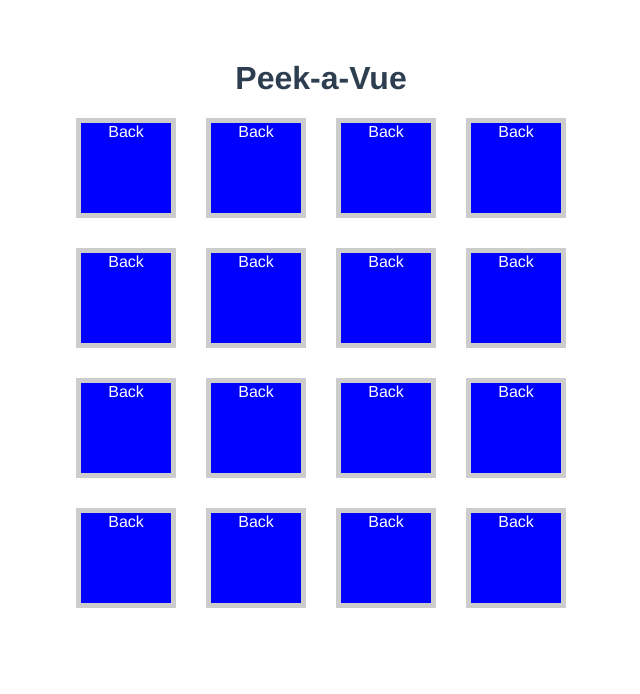
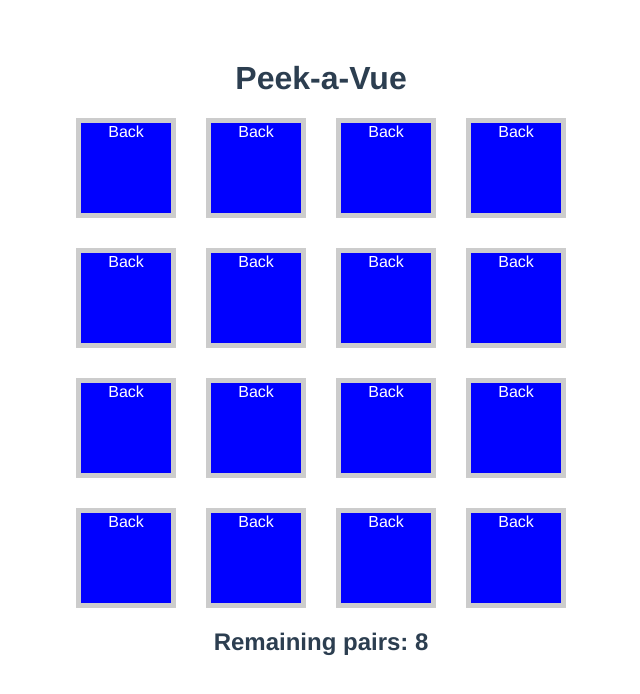
Before and after one commit to basice/peek-a-vue, a Vue app: page / in a window 1280 px wide. Shown: the top 694 px of the page, without its empty margins (319-959 px from the left). Built offline with nearby package versions, Linux system fonts and the light colour scheme.

Commit message:
feat: add win condition and track remaining pairs

```diff
--- a/src/App.vue
+++ b/src/App.vue
@@ -1,5 +1,5 @@
 <script>
-import { ref, watch } from 'vue'
+import { computed, ref, watch } from 'vue'
 import Card from './components/Card.vue'
 
 export default {
@@ -11,11 +11,23 @@
   setup() {
     const cardList = ref([])
     const userSelection = ref([])
-    const status = ref('')
+    const status = computed(() => {
+      if (remainingPairs.value === 0) {
+        return 'Player wins!'
+      } else {
+        return `Remaining pairs: ${remainingPairs.value} `
+      }
+    })
+
+    const remainingPairs = computed(() => {
+      const remainingCards = cardList.value.filter((card) => card.matched === false).length
+
+      return remainingCards / 2
+    })
 
     for (let i = 0; i < 16; i++) {
       cardList.value.push({
-        value: i,
+        value: 2,
         visible: false,
         position: i,
         matched: false
@@ -52,7 +64,12 @@
       },
       { deep: true }
     )
-    return { cardList, flipCard, userSelection, status }
+    return {
+      cardList,
+      flipCard,
+      userSelection,
+      status
+    }
   }
 }
 </script>
```
